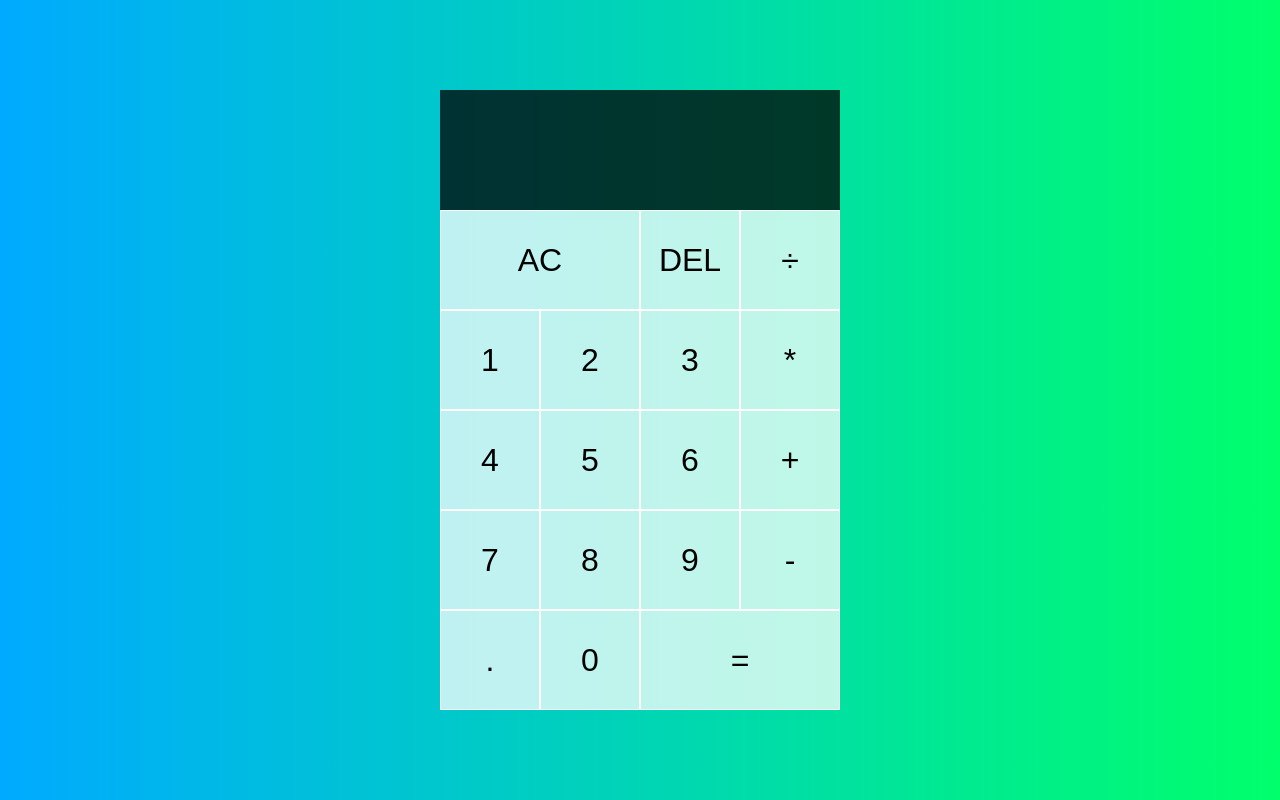
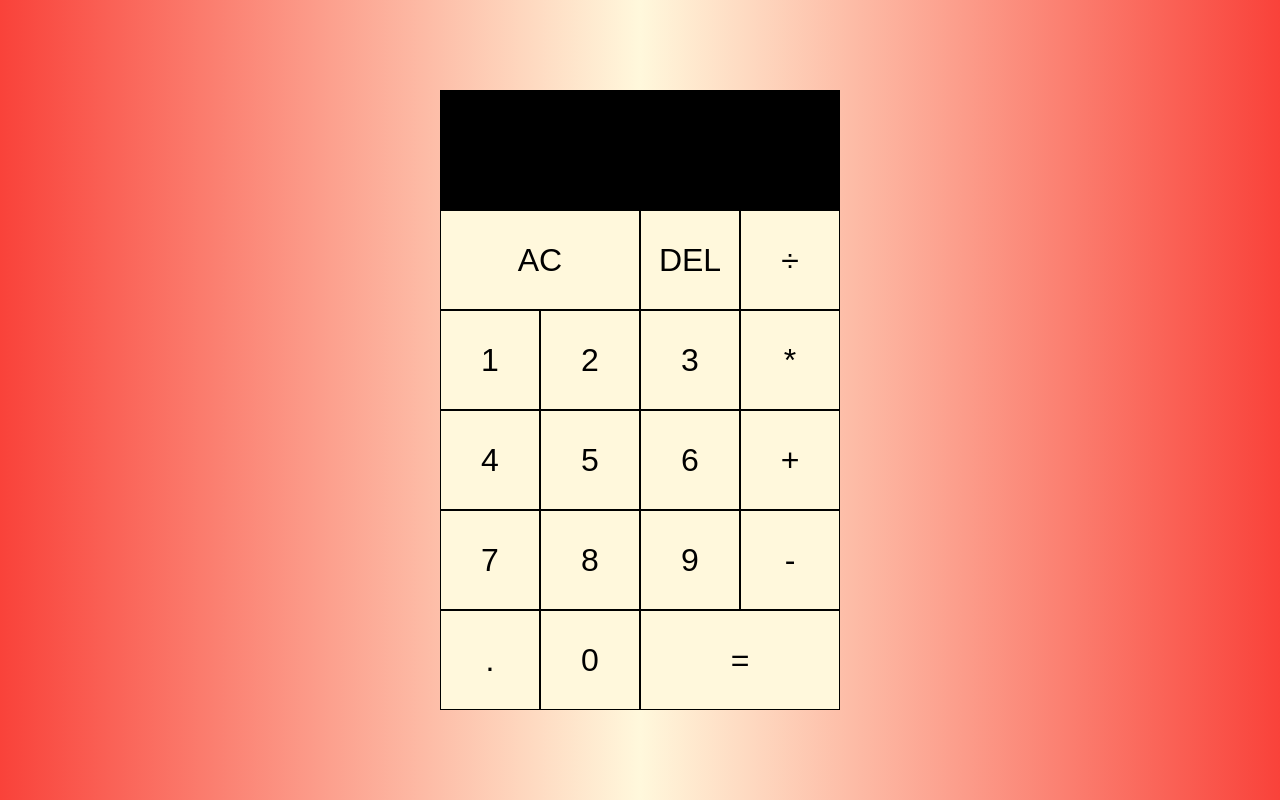
Before and after one commit to amv-coding/Basic-Calculator-, a plain HTML site: page index.html in a window 1280 px wide. Drawn offline with Linux system fonts and the light colour scheme.

Commit message:
Update styles.css

```diff
--- a/styles.css
+++ b/styles.css
@@ -1,13 +1,13 @@
 *, *::before, *::after {
   box-sizing: border-box;
   font-family: Gotham Rounded, sans-serif;
-  font-weight: normal;
+  font-weight: bold(35%);
 }
 
 body {
   padding: 0;
   margin: 0;
-  background: linear-gradient(to right, #00AAFF, #00FF6C);
+  background: linear-gradient(to right, #f9423a,cornSilk, #f9423a);
 }
 
 .calculator-grid {
@@ -22,9 +22,9 @@ body {
 .calculator-grid > button {
   cursor: pointer;
   font-size: 2rem;
-  border: 1px solid white;
+  border: 1px solid black;
   outline: none;
-  background-color: rgba(255, 255, 255, .75);
+  background-color: cornSilk;
 }
 
 .calculator-grid > button:hover {
@@ -37,22 +37,23 @@ body {
 
 .output {
   grid-column: 1 / -1;
-  background-color: rgba(0, 0, 0, .75);
+  background-color: black;
   display: flex;
   align-items: flex-end;
   justify-content: space-around;
   flex-direction: column;
   padding: 10px;
   word-wrap: break-word;
+  border: 1px solid black;
   word-break: break-all;
 }
 
 .output .previous-operand {
-  color: rgba(255, 255, 255, .75);
+  color: cornsilk;
   font-size: 1.5rem;
 }
 
 .output .current-operand {
-  color: white;
+  color: cornsilk;
   font-size: 2.5rem;
 }
```
